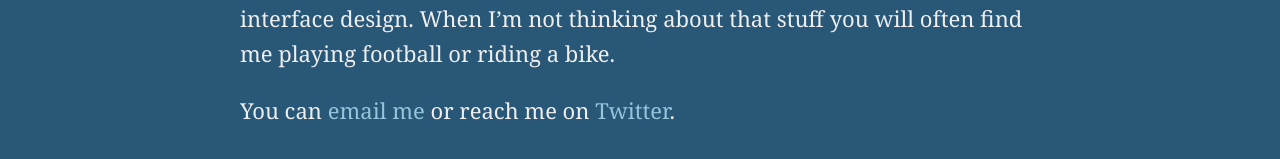
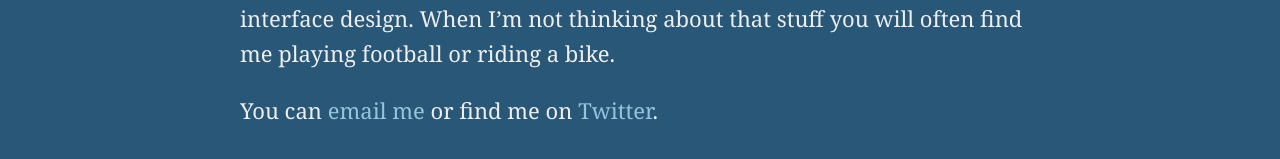
Before and after one commit to joecorcoran/corcoran.online, a Jekyll site: the page built from index.markdown, in a window 1280 px wide. Shown: the part 358-517 px from the top of the page. Built offline with Jekyll 4.4.1, drawn with Linux system fonts in a browser that asks for light colours; Markdown is read by kramdown in place of the engine named in the settings.

Commit message:
Update email in index page

```diff
--- a/index.markdown
+++ b/index.markdown
@@ -9,4 +9,4 @@
 
 I'm interested in programming languages, music, colour science, and interface design. When I'm not thinking about that stuff you will often find me playing football or riding a bike.
 
-You can [email me](mailto:joecorcoran@gmail.com) or reach me on [Twitter](http://twitter.com/josephcorcoran).
+You can [email me](mailto:joe@corcoran.io) or find me on [Twitter](http://twitter.com/josephcorcoran).
```
Also changed, not shown: 1 other file.
